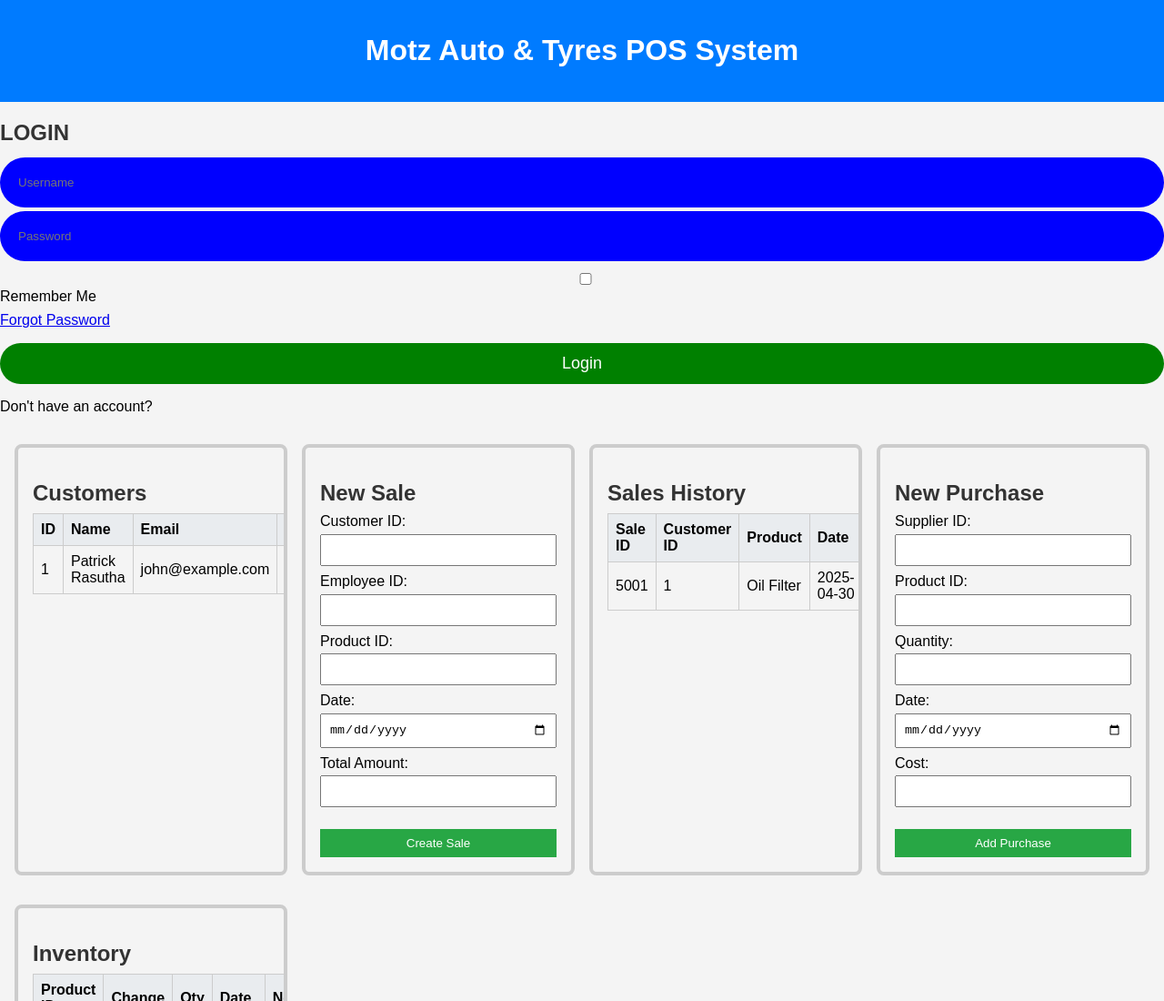
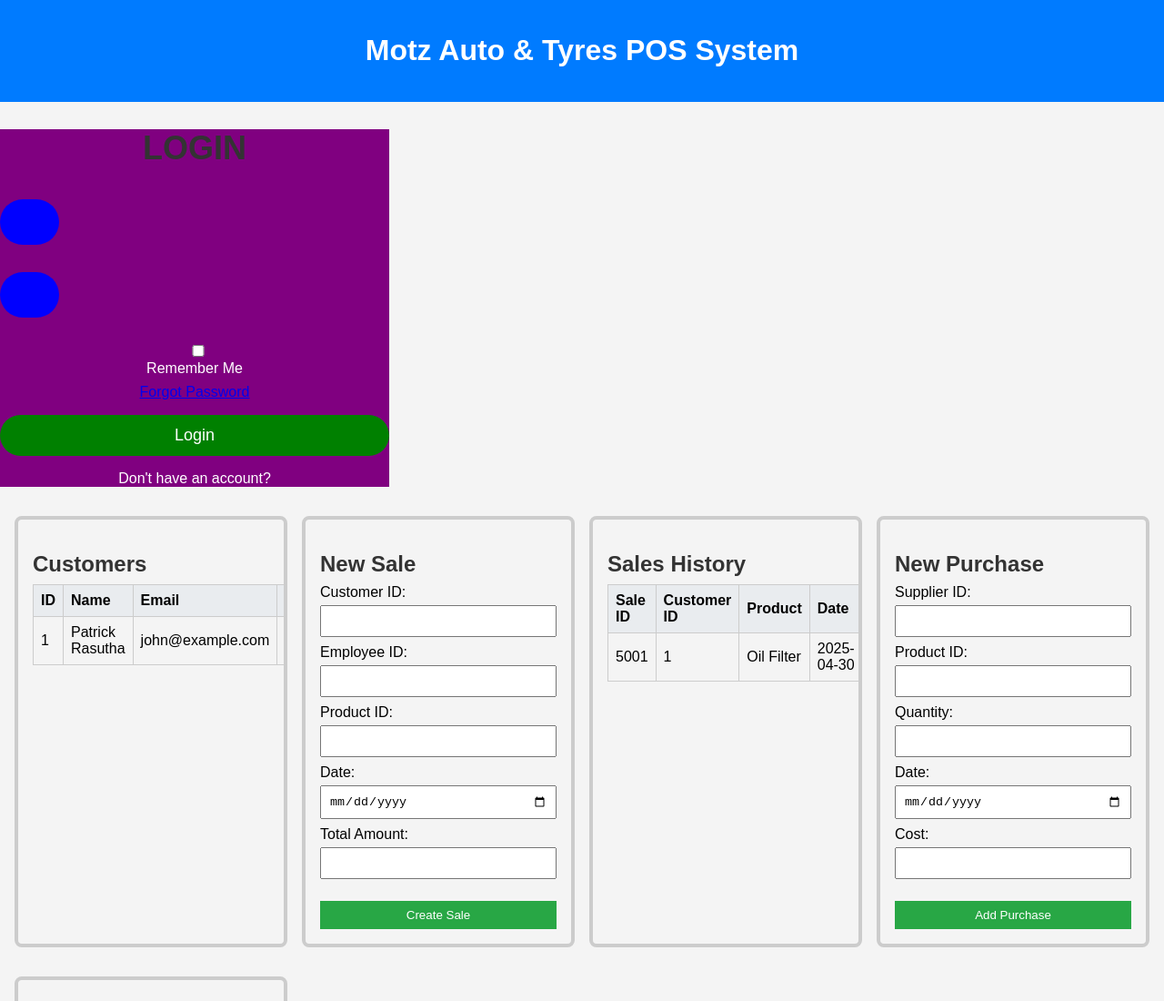
Before and after one commit to polokochaane/polokochaane.github.io, a plain HTML site: page index.html in a window 1280 px wide. Shown: the top 1100 px of the page at 91% size. Drawn offline with Linux system fonts and the light colour scheme.

Commit message:
Update styles20.css

```diff
--- a/styles20.css
+++ b/styles20.css
@@ -3,17 +3,17 @@ body {
   margin: 0;
   background-color: #f4f4f4;
 }
-wrapper{
+.wrapper{
   width: 428px;
   background: purple;
   color:white;
   text-align:center;
 }
-wrapper h2{
+.wrapper h2{
   font-size: 36px;
   text-align:center;
 }
-wrapper .input-box{
+.wrapper .input-box{
   width:50px;
   height:50px;
 
@@ -41,7 +41,7 @@ wrapper .input-box{
 }
 
 
-input-box input::placeholder{
+.input-box input::placeholder{
   color:white;
 }
 .input-box i{
```
